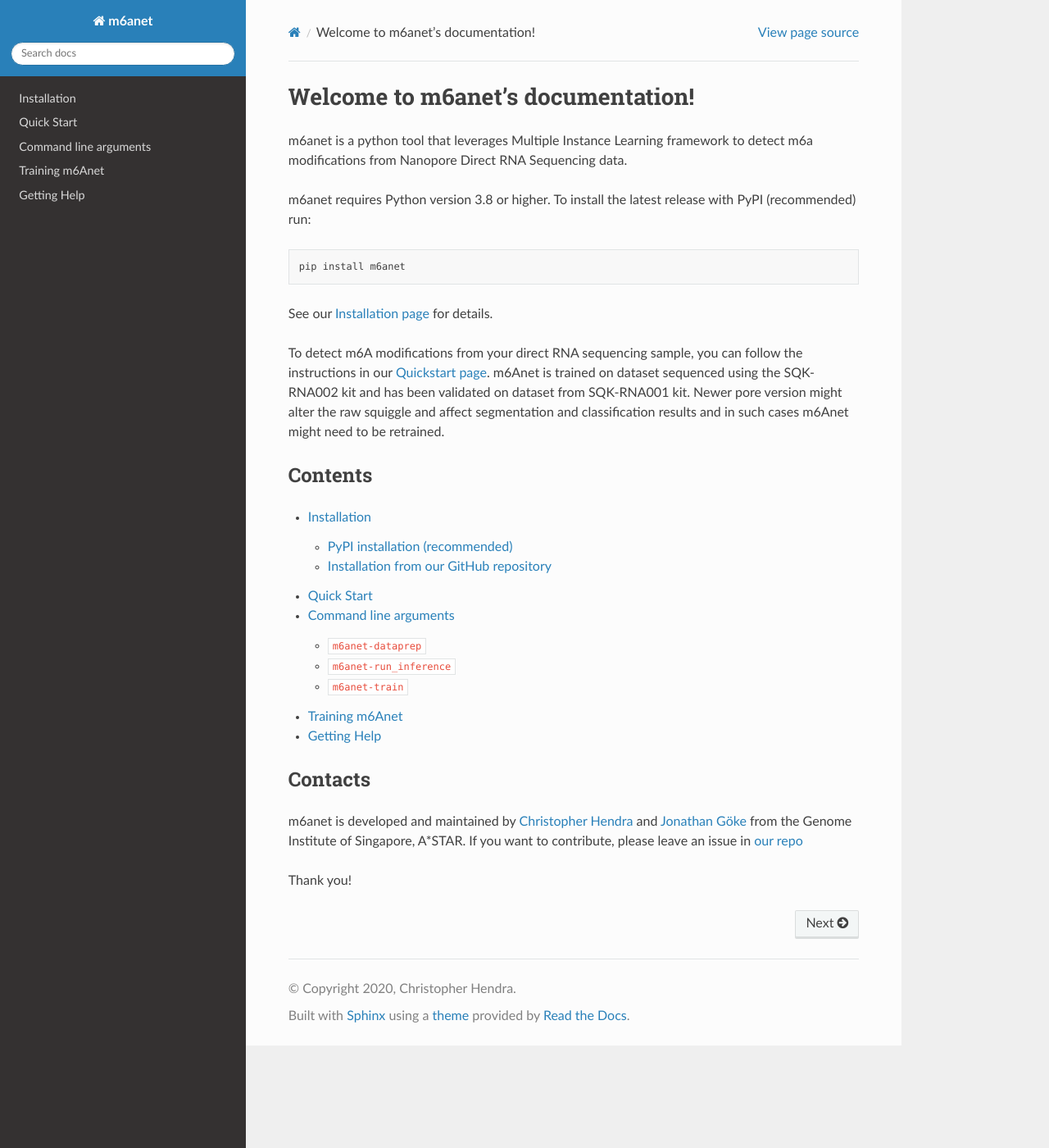
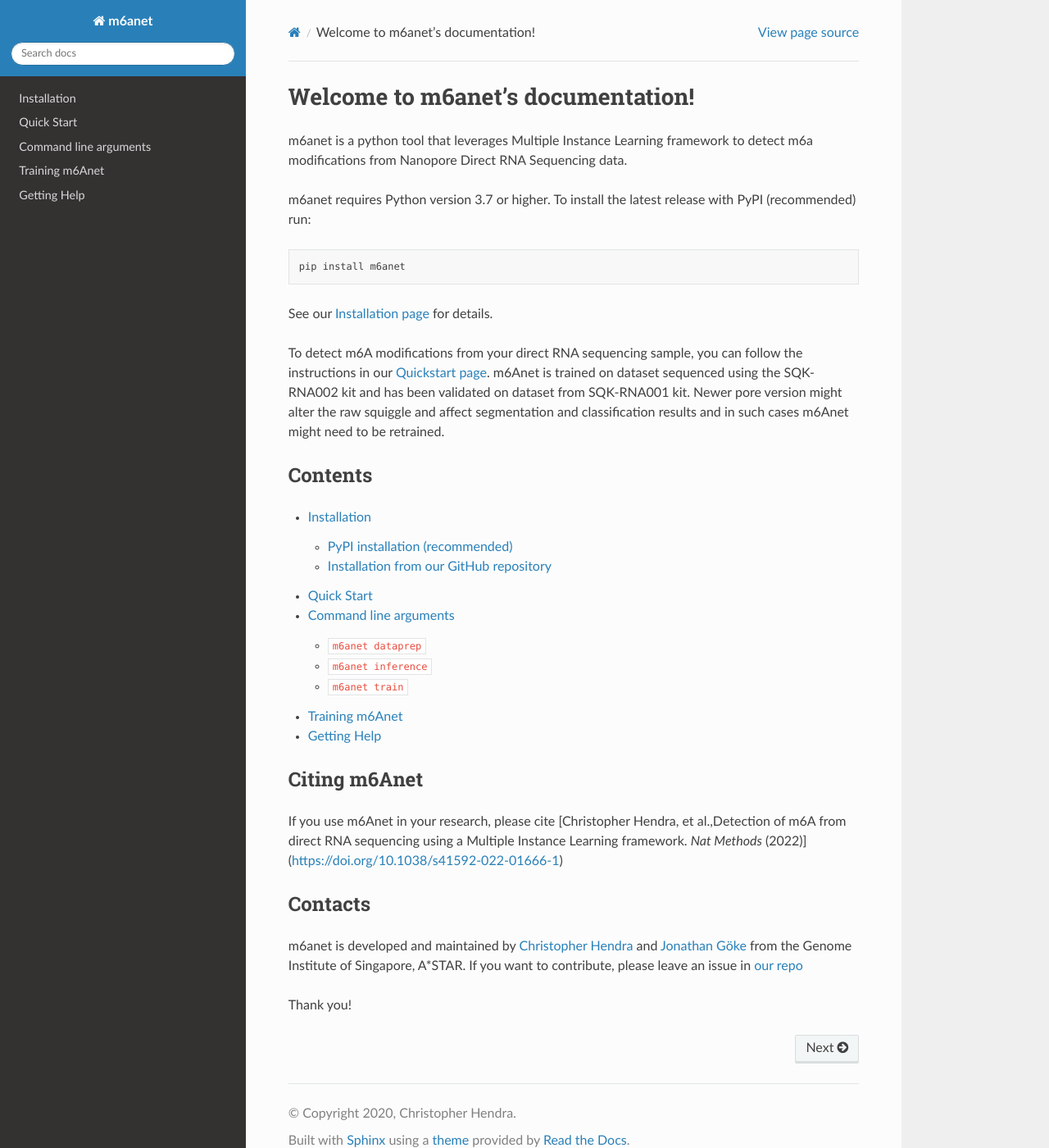
Before and after one commit to GoekeLab/m6anet, a Sphinx documentation site: the page built from docs/source/index.rst, in a window 1280 px wide and 1400 px high. Shown: the whole window at 82% size. Built offline with Sphinx 7.4.7 and the Read the Docs theme 2.0.0, drawn with Linux system fonts in a browser that asks for light colours.

Commit message:
modify docs to reflect changes to m6anet api and publication status

```diff
--- a/docs/source/cmd.rst
+++ b/docs/source/cmd.rst
@@ -5,7 +5,7 @@
 
 We provide 2 main scripts to run m6A prediction as the following.
 
-``m6anet-dataprep``
+``m6anet dataprep``
 ********************
 
 * Input
@@ -37,12 +37,12 @@
 data.readcount          csv             Summary of readcounts per gene.
 ======================  ==============  ===============================================================================================================================================================
 
-``m6anet-run_inference``
+``m6anet inference``
 ************************
 
 * Input
 
-Output files from ``m6anet-dataprep``.
+Output files from ``m6anet dataprep``.
 
 ==========================    ==========  ========================= ==============================================================================
 Argument name                 Required    Default value             Description
@@ -66,7 +66,7 @@
 data.indiv_proba.csv    csv                 Result table for each candidate m6A read
 ======================  ===============     =================================================================================================================================================
 
-``m6anet-train``
+``m6anet train``
 **************************
 
 ====================  ==========  ========================= ==============================================================================
--- a/docs/source/index.rst
+++ b/docs/source/index.rst
@@ -7,7 +7,7 @@
 ==================================
 m6anet is a python tool that leverages Multiple Instance Learning framework to detect m6a modifications from Nanopore Direct RNA Sequencing data.
 
-m6anet requires Python version 3.8 or higher. To install the latest release with PyPI (recommended) run::
+m6anet requires Python version 3.7 or higher. To install the latest release with PyPI (recommended) run::
 
         pip install m6anet
 
@@ -28,6 +28,11 @@
    training
    help
 
+Citing m6Anet
+--------------------------
+If you use m6Anet in your research, please cite
+[Christopher Hendra, et al.,Detection of m6A from direct RNA sequencing using a Multiple Instance Learning framework. *Nat Methods* (2022)](https://doi.org/10.1038/s41592-022-01666-1)
+
 Contacts
 --------------------------
 m6anet is developed and maintained by `Christopher Hendra <https://github.com/chrishendra93>`_ and `Jonathan Göke <https://github.com/jonathangoeke>`_ from the Genome Institute of Singapore, A*STAR. If you want to contribute, please leave an issue in `our repo <https://github.com/GoekeLab/m6anet/issues>`_
--- a/docs/source/installation.rst
+++ b/docs/source/installation.rst
@@ -3,7 +3,7 @@
 Installation
 =======================
 
-m6Anet requires `Python version 3.8 or higher <https://www.python.org>`_ to run. Installation typically takes less than 5 minutes but might vary depending on your connection speed
+m6Anet requires `Python version 3.7 or higher <https://www.python.org>`_ to run. Installation typically takes less than 5 minutes but might vary depending on your connection speed
 
 PyPI installation (recommended)
 ---------------------------------
```
Also changed, not shown: docs/source/quickstart.rst (+7 -7 lines).
